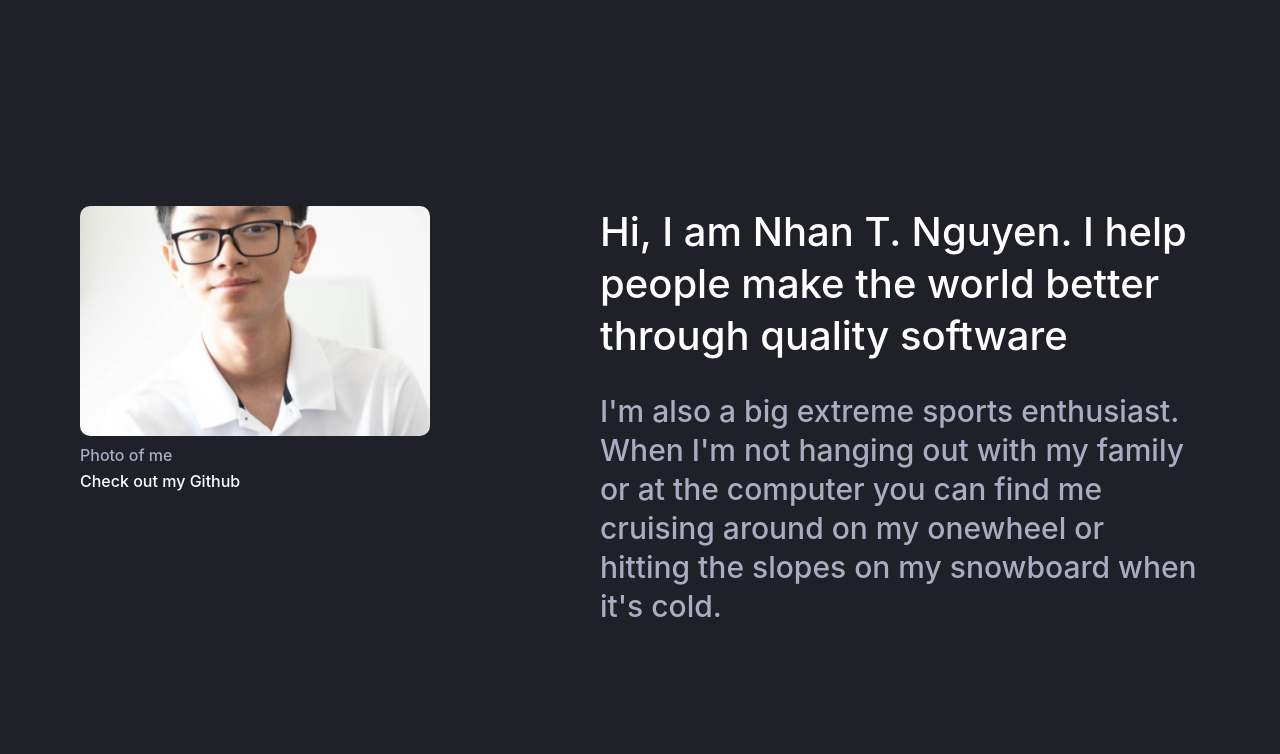
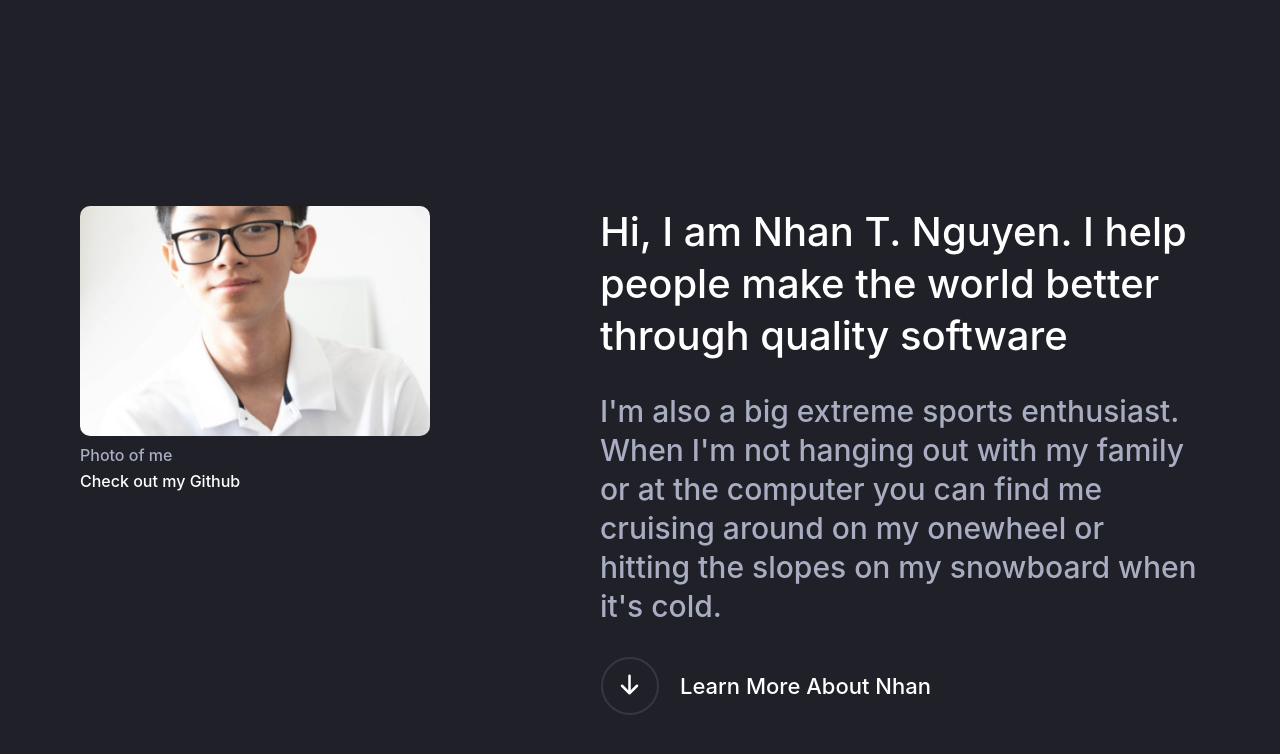
Before and after one commit to nathannewyen/nathan-blog, a Gatsby site: page / in a window 1280 px wide. Shown: the part 894-1648 px from the top of the page. Built offline with nearby package versions, Linux system fonts and the light colour scheme; Gatsby itself is replaced by a stand-in of ours; some icons are missing.

Commit message:
finished about section

```diff
--- a/src/components/arrow-button.tsx
+++ b/src/components/arrow-button.tsx
@@ -34,4 +34,4 @@ const ArrowButton = (props) => {
   );
 };
 
-export { ArrowButton };
+export default ArrowButton;
--- a/src/components/icons/index.tsx
+++ b/src/components/icons/index.tsx
@@ -1,5 +1,5 @@
-export { default as MoonIcon } from "./moon-icon";
-export { default as SunIcon } from "./sun-icon";
+export { default as MoonIcon } from "./moon";
+export { default as SunIcon } from "./sun";
 export { default as ArrowIcon } from "./arrow-icon";
 export { default as IconExternal } from "./external";
 export { default as IconGitHub } from "./github";
--- /dev/null
+++ b/src/components/index.tsx
@@ -0,0 +1 @@
+export { default as ArrowButton } from "./arrow-button";
--- a/src/components/section/about.tsx
+++ b/src/components/section/about.tsx
@@ -1,10 +1,13 @@
-import React from "react";
+import React, { useState } from "react";
 import styled from "styled-components";
 import { useStaticQuery, graphql, Link } from "gatsby";
 import { GatsbyImage, getImage } from "gatsby-plugin-image";
+import { motion } from "framer-motion";
+// Components
 import { Section } from "@styles";
 import { socialMedia } from "@config";
 import { Icon } from "@components/icons";
+import { ArrowButton } from "@components";
 
 const StyledContainer = styled(Section)``;
 
@@ -60,6 +63,14 @@ const StyledAboutMe = styled.div`
   div {
     margin: 0.3rem 0;
   }
+
+  .about-button {
+    font-size: var(--fz-xxl);
+    color: var(--color-white);
+    span {
+      margin-left: 20px;
+    }
+  }
 `;
 
 const StyledText = styled.div`
@@ -107,11 +118,26 @@ const AboutMe = () => {
   `);
 
   const aboutsData = data.heroes.edges;
-
   const github = socialMedia[0].url;
+  const [isHovered, setHovered] = useState(false);
+  const loading = {
+    hidden: { pathLength: 0, opacity: 0, rotate: 270 },
+    visible: { pathLength: 1, opacity: 0.1, rotate: 270 },
+    draw: () => {
+      return {
+        pathLength: 1,
+        opacity: 1,
+        rotate: 270,
+        transition: {
+          pathLength: { type: "spring", duration: 1, bounce: 0 },
+          opacity: { duration: 0.01 },
+        },
+      };
+    },
+  };
 
   return (
-    <StyledContainer>
+    <StyledContainer id="about">
       {aboutsData &&
         aboutsData.map(({ node }, i: number) => {
           const { html, frontmatter } = node;
@@ -135,6 +161,21 @@ const AboutMe = () => {
                   className="about-text"
                   dangerouslySetInnerHTML={{ __html: html }}
                 />
+                <motion.div
+                  className="about-button"
+                  onMouseEnter={() => setHovered(true)}
+                  onMouseLeave={() => setHovered(false)}
+                  initial="hidden"
+                  whileHover="draw"
+                  animate="hidden"
+                >
+                  <Link to="/#about">
+                    <ArrowButton loading={loading} isHovered={isHovered} />
+                    <span className="about-button-text">
+                      Learn More About Nhan
+                    </span>
+                  </Link>
+                </motion.div>
               </StyledText>
             </StyledAboutMe>
           );
--- a/src/components/section/hero.tsx
+++ b/src/components/section/hero.tsx
@@ -1,11 +1,11 @@
 import React, { useState } from "react";
 import styled from "styled-components";
-import { useStaticQuery, graphql } from "gatsby";
+import { useStaticQuery, graphql, Link } from "gatsby";
 import { GatsbyImage, getImage } from "gatsby-plugin-image";
 import { motion } from "framer-motion";
 // Components
 import { Section } from "@styles";
-import { ArrowButton } from "../arrow-button";
+import { ArrowButton } from "@components";
 
 const StyledContainer = styled(Section)`
   .hero-content {
@@ -23,10 +23,6 @@ const StyledHero = styled.div`
 
   .hero-button {
     ${({ theme }) => theme.mixins.button};
-  }
-
-  .hero-arrow-button {
-    ${({ theme }) => theme.mixins.arrowButton};
   }
 
   .hero-about {
@@ -111,8 +107,10 @@ const Hero = () => {
                   whileHover="draw"
                   animate="hidden"
                 >
-                  <ArrowButton loading={loading} isHovered={isHovered} />
-                  <span className="text">{about}</span>
+                  <Link to="/#about">
+                    <ArrowButton loading={loading} isHovered={isHovered} />
+                    <span className="text">{about}</span>
+                  </Link>
                 </motion.div>
               </StyledHero>
               <div>
```
Also changed, not shown: src/components/icons/moon.tsx (renamed from src/components/icons/moon-icon.tsx), src/components/icons/sun.tsx (renamed from src/components/icons/sun-icon.tsx).
